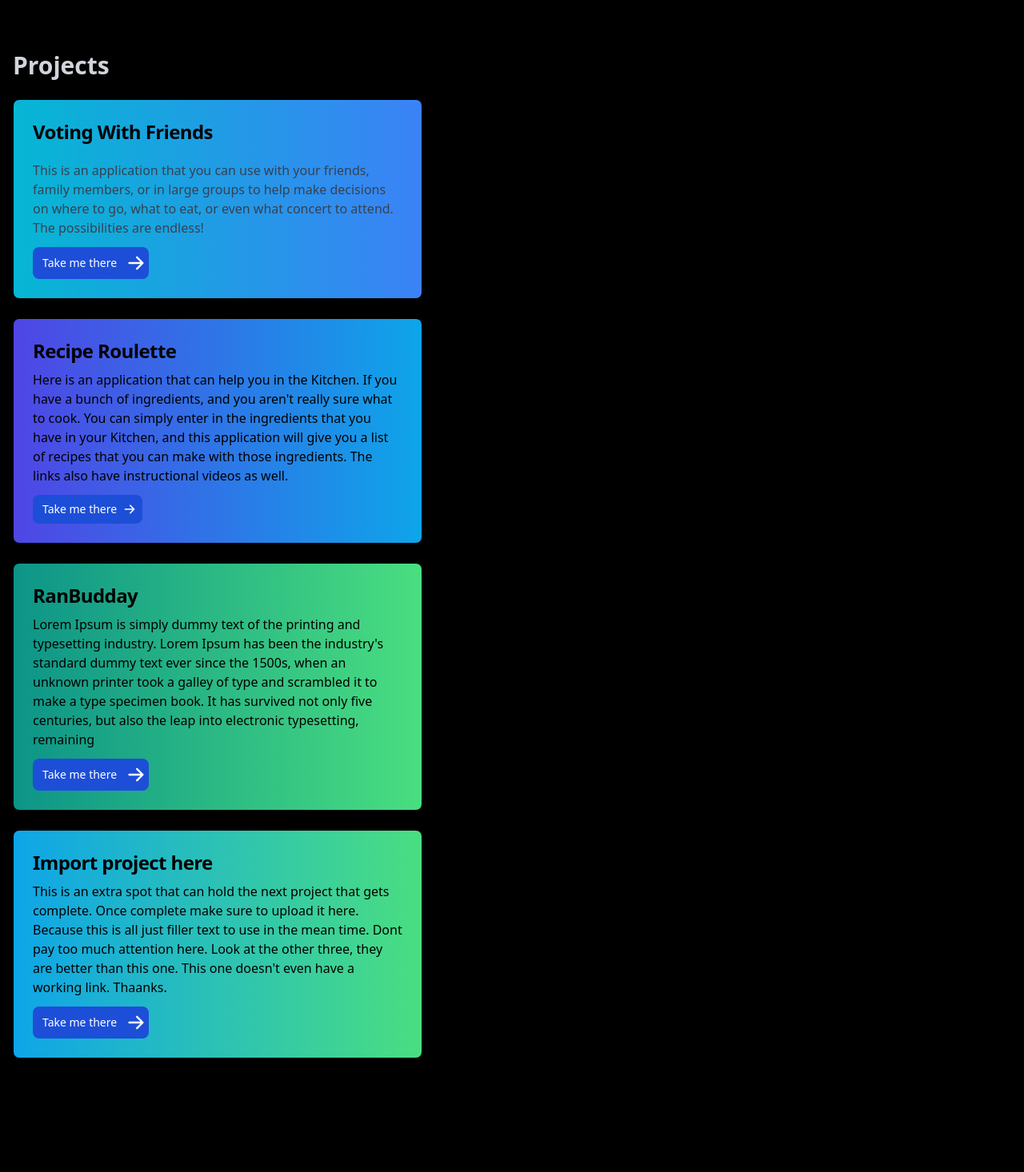
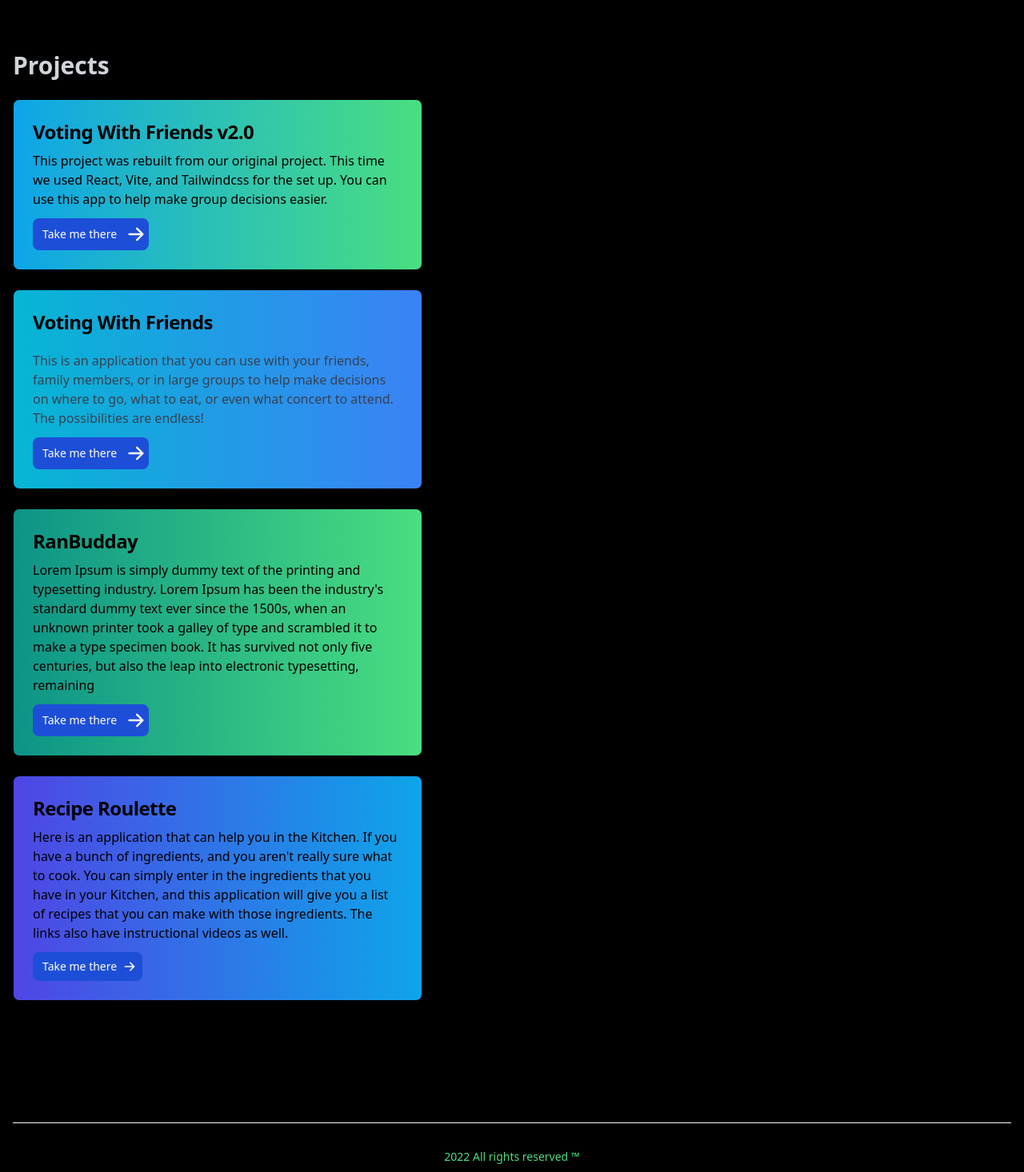
Before and after one commit to thejake989/react-portfolio, a React (Create React App) app: page / in a window 1280 px wide. Shown: the part 364-1830 px from the top of the page at 80% size. Built offline with nearby package versions, Linux system fonts and the light colour scheme.

Commit message:
new project added

```diff
--- a/src/App.js
+++ b/src/App.js
@@ -15,18 +15,6 @@
   );
 }
 
-function Home() {
-  return (
-    <>
-      <main>
-        <h2>Welcome to the homepage!</h2>
-        <p>You can do this, I believe in you.</p>
-      </main>
-      <nav>
-        <Link to="/about">About</Link>
-      </nav>
-    </>
-  );
-}
+
 
 export default App;
--- a/src/components/Layout/index.js
+++ b/src/components/Layout/index.js
@@ -2,7 +2,7 @@
 import Friends from "../Friends";
 import Buddy from "../Buddy";
 import Recipe from "../Recipe";
-import Card4 from "../Card4";
+import VotingWithFriends from "../VotingWithFriends";
 import Footer from "../Footer";
 
 const Layout = () => {
@@ -14,13 +14,13 @@
         <span className="tags bottom-tags">
           <h3 class="text-2xl text-gray-300 font-bold md:text-3xl">Projects</h3>
           <br />
+          <VotingWithFriends />
+          <br />
           <Friends />
-          <br />
-          <Recipe />
           <br />
           <Buddy />
           <br />
-          <Card4 />
+          <Recipe />
           <Footer />
         </span>
       </div>
--- a/src/components/Card4/index.js
+++ b/src/components/VotingWithFriends/index.js
@@ -1,20 +1,18 @@
-const Buddy = () => {
+const VotingWithFriends = () => {
   return (
     <div class="p-6 max-w-lg rounded-lg border border-black shadow-md dark:bg-gray-800 dark:border-gray-700 bg-gradient-to-r from-sky-500 to-green-400 ">
-      <a href="#">
+      <a href="https://shielded-bastion-93901.herokuapp.com/">
         <h5 class="mb-2 text-2xl font-bold tracking-tight text-black dark:text-white">
-          Import project here
+          Voting With Friends v2.0
         </h5>
       </a>
       <p class="mb-3 font-normal text-black dark:text-white-400">
-        This is an extra spot that can hold the next project that gets complete.
-        Once complete make sure to upload it here. Because this is all just
-        filler text to use in the mean time. Dont pay too much attention here.
-        Look at the other three, they are better than this one. This one doesn't
-        even have a working link. Thaanks.
+        This project was rebuilt from our original project. This time we used
+        React, Vite, and Tailwindcss for the set up. You can use this app to
+        help make group decisions easier.
       </p>
       <a
-        href="#"
+        href="https://shielded-bastion-93901.herokuapp.com/"
         class="inline-flex items-center py-2 px-3 text-sm font-medium text-center text-white bg-blue-700 rounded-lg hover:bg-teal-900 focus:ring-4 focus:outline-none focus:ring-blue-300 dark:bg-blue-600 dark:hover:bg-blue-700 dark:focus:ring-blue-800"
       >
         Take me there
@@ -35,4 +33,4 @@
   );
 };
 
-export default Buddy;
+export default VotingWithFriends;
```
